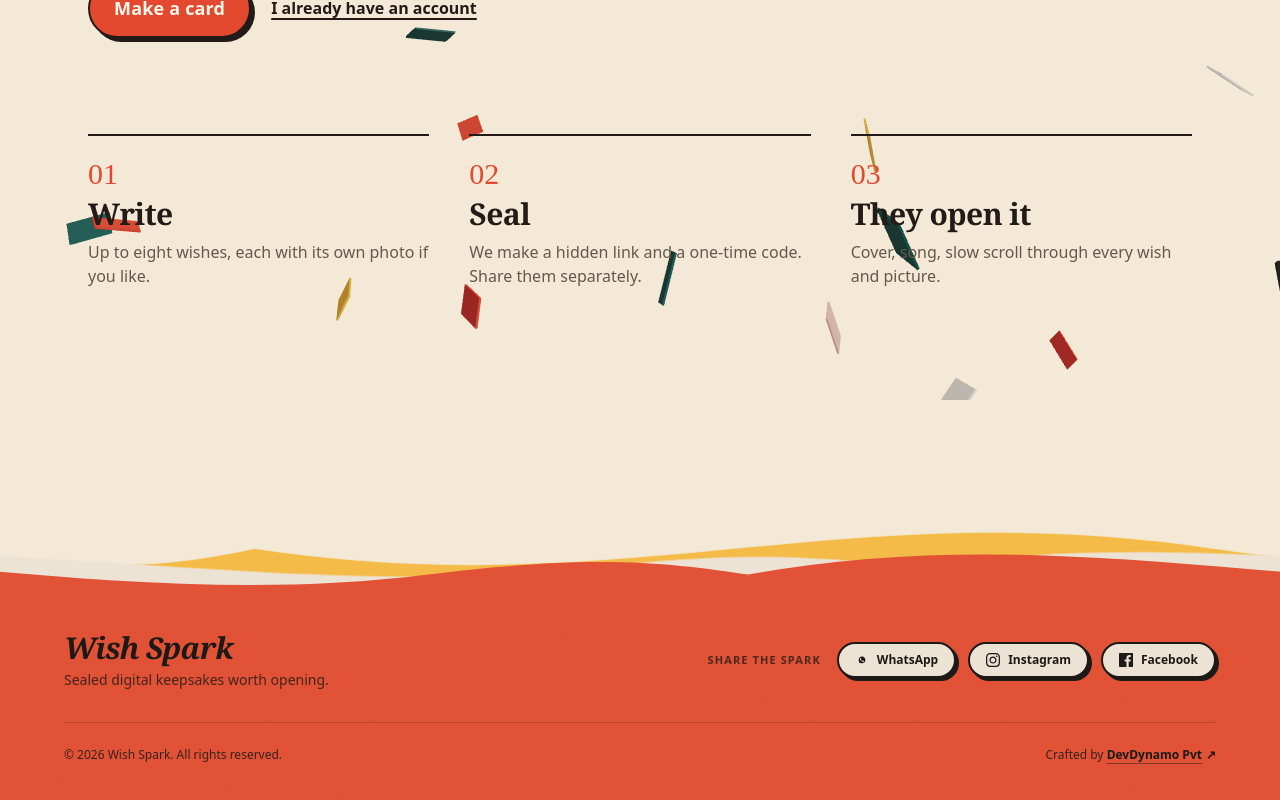
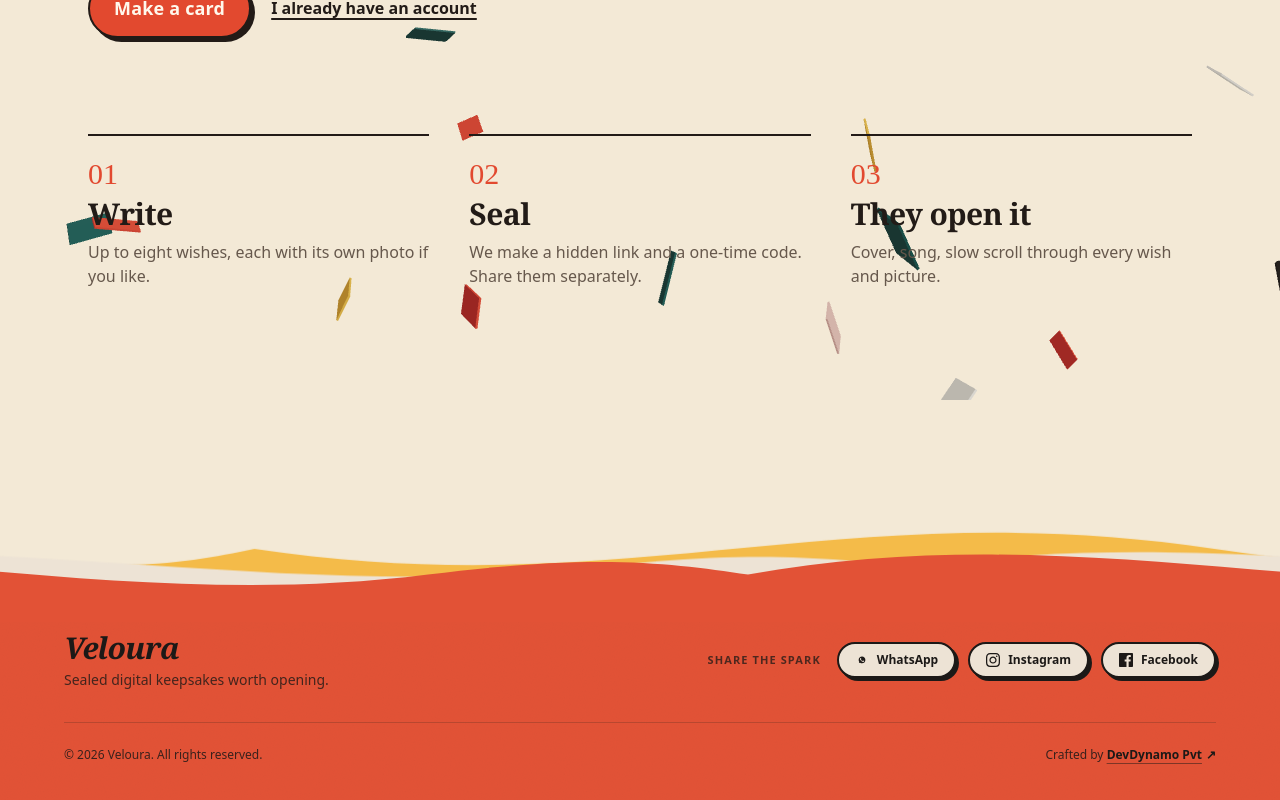
Before and after one commit to SHASHiYA32/Happy-birthday, a Next.js app: page / in a window 1280 px wide. Shown: the part 832-1632 px from the top of the page. Built offline with nearby package versions, Linux system fonts and the light colour scheme; no server answers.

Commit message:
name changed

```diff
--- a/src/app/layout.tsx
+++ b/src/app/layout.tsx
@@ -5,7 +5,7 @@ import "@fontsource-variable/caveat";
 import "./globals.css";
 
 export const metadata: Metadata = {
-  title: "Wish Spark",
+  title: "Veloura",
   description: "Write the wishes, add the photos, send a private wish card that opens like a real one.",
   robots: { index: true, follow: true },
 };
--- a/src/components/Footer.tsx
+++ b/src/components/Footer.tsx
@@ -4,14 +4,14 @@ import React, { useState, useEffect } from "react";
 
 export default function WavyFooter() {
   const [copied, setCopied] = useState(false);
-  const [shareUrl, setShareUrl] = useState("https://dd-wishspark.vercel.app");
+  const [shareUrl, setShareUrl] = useState("https://dd-Veloura.vercel.app");
 
   useEffect(() => {
     setShareUrl(window.location.origin);
   }, []);
 
   const shareText = encodeURIComponent(
-    "Create and send sealed digital birthday cards with Wish Spark!"
+    "Create and send sealed digital birthday cards with Veloura!"
   );
   const encodedUrl = encodeURIComponent(shareUrl);
 
@@ -95,7 +95,7 @@ export default function WavyFooter() {
           <div className="flex flex-col md:flex-row items-start md:items-center justify-between gap-6 pb-8">
             <div>
               <span className="font-serif italic font-bold text-2xl sm:text-3xl tracking-tight text-[#1C1917] block">
-                Wish Spark
+                Veloura
               </span>
               <p className="text-xs sm:text-sm font-medium text-[#1C1917]/80 mt-1">
                 Sealed digital keepsakes worth opening.
@@ -153,7 +153,7 @@ export default function WavyFooter() {
 
           {/* Bottom Utility Bar */}
           <div className="pt-6 border-t border-[#1C1917]/20 flex flex-col sm:flex-row items-center justify-between gap-4 text-xs font-medium text-[#1C1917]/85">
-            <p>© 2026 Wish Spark. All rights reserved.</p>
+            <p>© 2026 Veloura. All rights reserved.</p>
 
             <p>
               Crafted by{" "}
--- a/src/components/LogoutButton.tsx
+++ b/src/components/LogoutButton.tsx
@@ -23,7 +23,7 @@ export default function LogoutButton() {
                 {isPending ? "Logging out..." : "Log out"}
             </button>
 
-            {/* Confirmation Dialog matching Wish Spark theme */}
+            {/* Confirmation Dialog matching Veloura theme */}
             {showConfirm && (
                 <div
                     className="fixed inset-0 z-50 flex items-center justify-center bg-[#1c1917]/40 backdrop-blur-[2px] p-4"
--- a/src/components/SiteNav.tsx
+++ b/src/components/SiteNav.tsx
@@ -12,7 +12,7 @@ export default async function SiteNav() {
   return (
     <header className="relative z-20 mx-auto flex w-full max-w-6xl items-center justify-between px-6 py-6">
       <Link href="/" className="display text-2xl font-semibold italic tracking-tight">
-        Wish Spark <span className="text-sm text-tomato">by DevDynamo</span>
+        Veloura <span className="text-sm text-tomato">by DevDynamo</span>
       </Link>
 
       {/* Desktop Navigation */}
```
